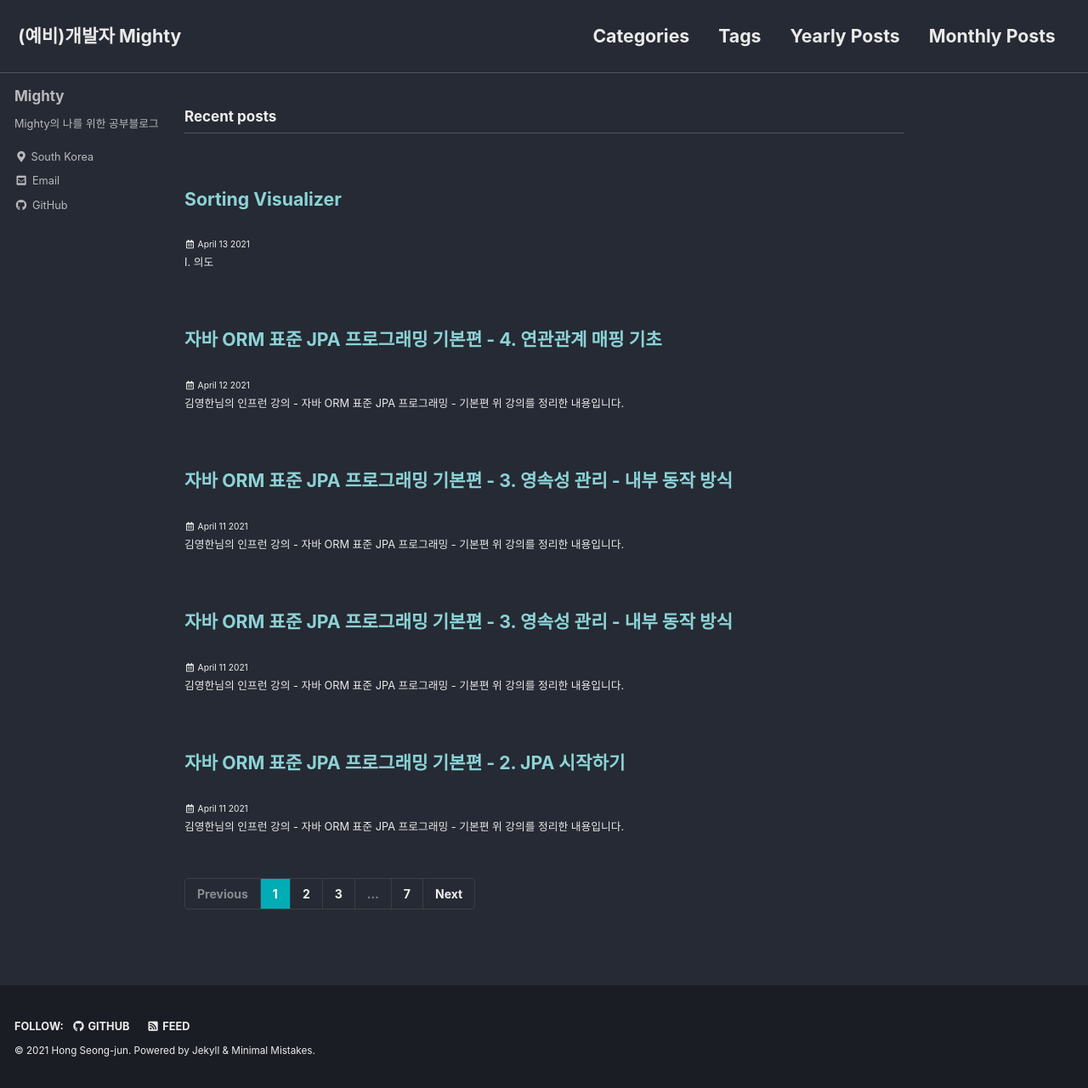
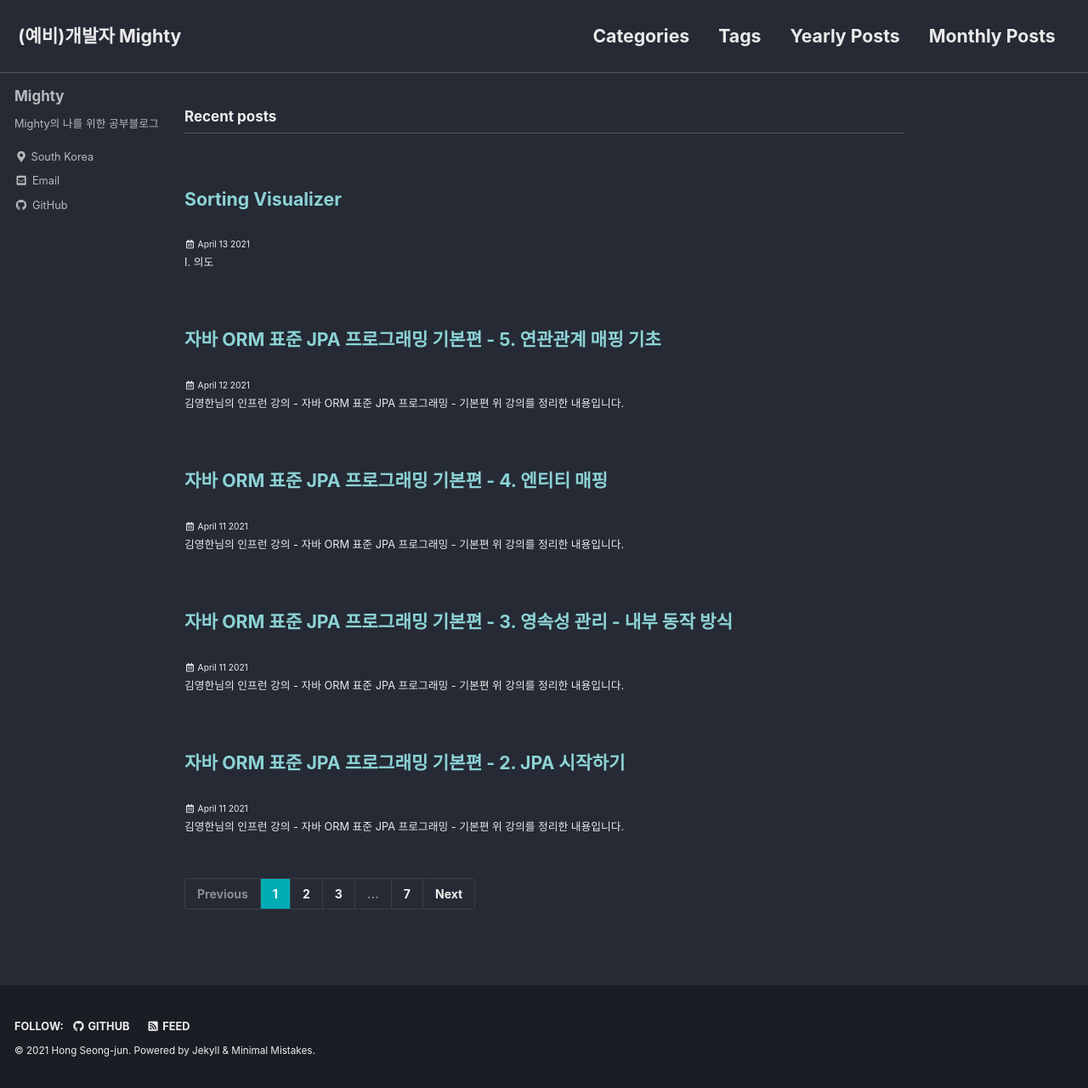
Before and after one commit to Mighty96/Mighty96.github.io, a Jekyll site: the page built from index.html, in a window 1280 px wide. Shown: the whole page at 85% size. Built offline with Jekyll 4.4.1, drawn with Linux system fonts in a browser that asks for light colours; cached includes are drawn as plain includes; the list of posts is cut into pages by our own code.

Commit message:
[21.04.14]Update titles

```diff
--- a/_posts/study/JPA_BASIC/2021-04-11-jpa-basic-3.md
+++ b/_posts/study/JPA_BASIC/2021-04-11-jpa-basic-3.md
@@ -1,5 +1,5 @@
 ---
-title: "자바 ORM 표준 JPA 프로그래밍 기본편 - 3. 영속성 관리 - 내부 동작 방식"
+title: "자바 ORM 표준 JPA 프로그래밍 기본편 - 4. 엔티티 매핑"
 
 categories:
   - Study
--- a/_posts/study/JPA_BASIC/2021-04-12-jpa-basic-4.md
+++ b/_posts/study/JPA_BASIC/2021-04-12-jpa-basic-4.md
@@ -1,5 +1,5 @@
 ---
-title: "자바 ORM 표준 JPA 프로그래밍 기본편 - 4. 연관관계 매핑 기초"
+title: "자바 ORM 표준 JPA 프로그래밍 기본편 - 5. 연관관계 매핑 기초"
 
 categories:
   - Study
```
